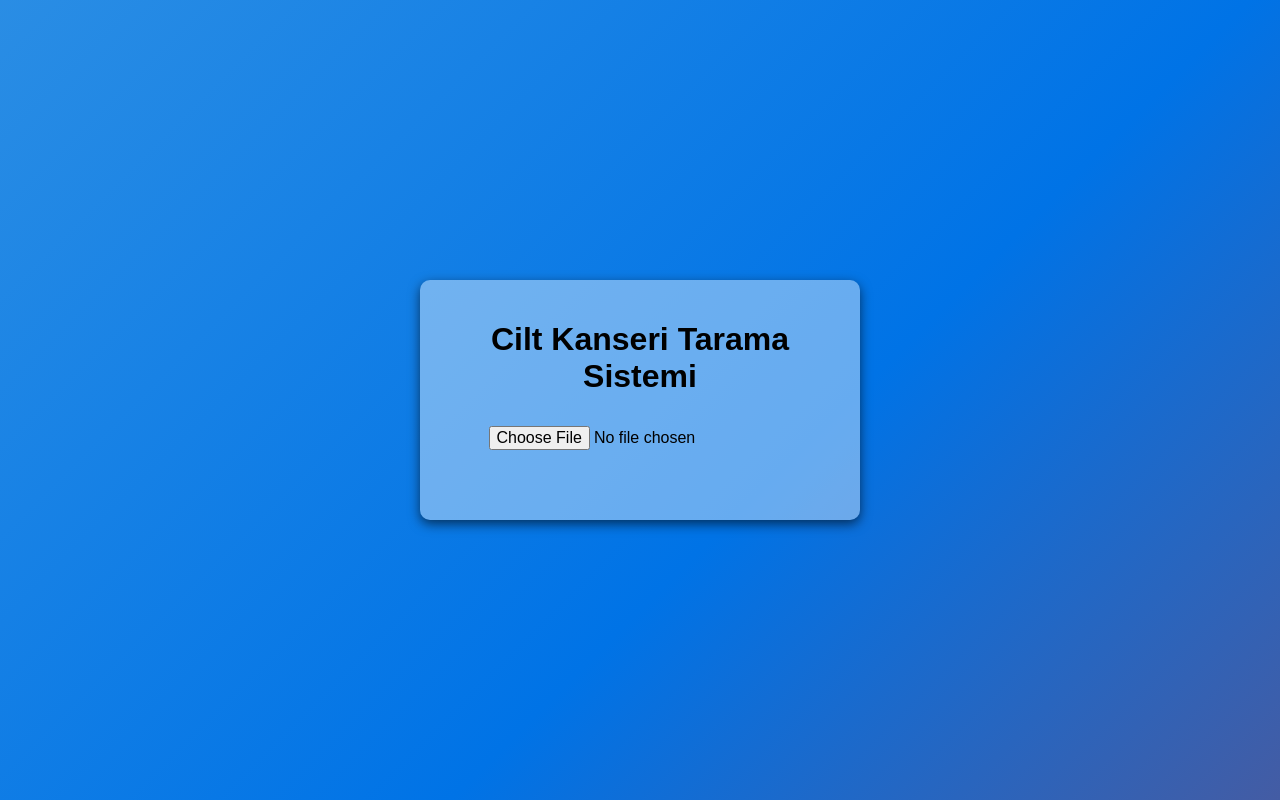
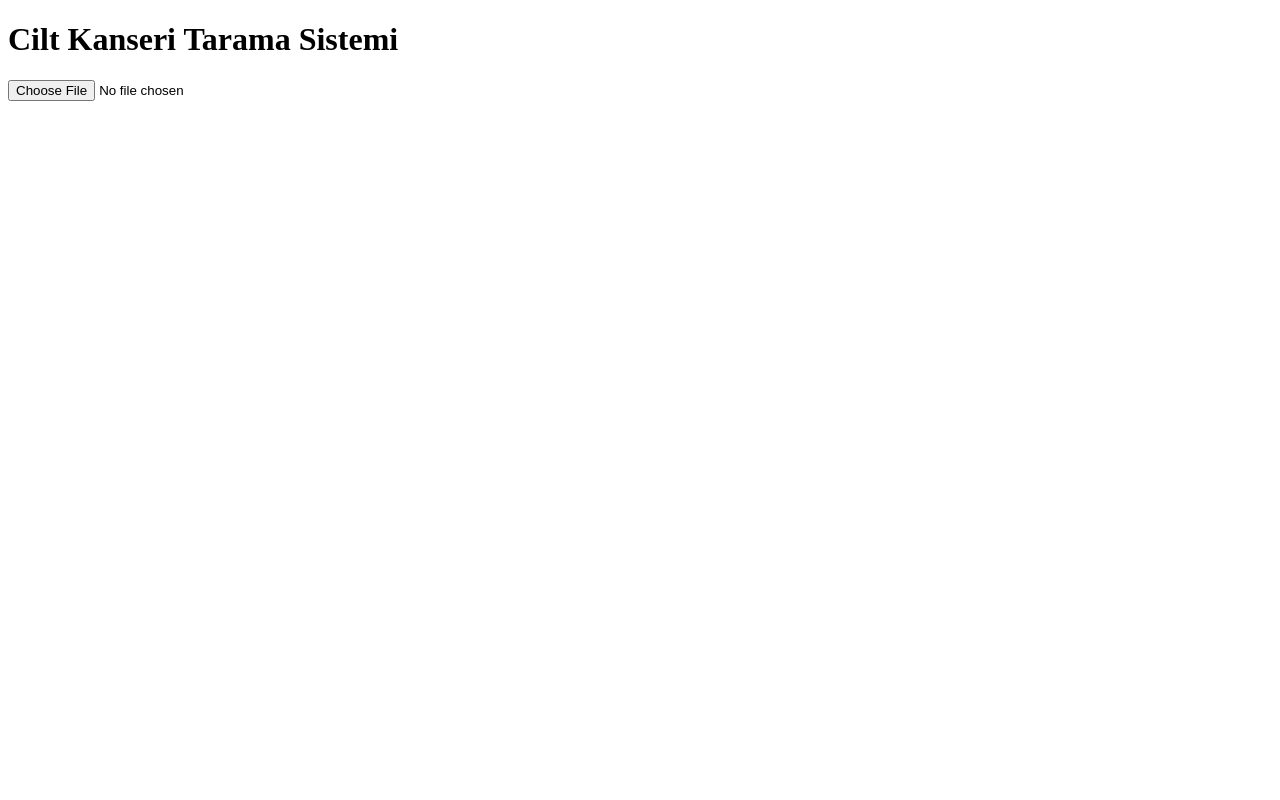
Before and after one commit to kbaltaci/Deriskop, a Flask app: page / in a window 1280 px wide. Run offline with Flask 3, Linux system fonts and the light colour scheme; some libraries are stand-ins or nearby versions.

Commit message:
Update index.html

```diff
--- a/templates/index.html
+++ b/templates/index.html
@@ -4,112 +4,35 @@
     <meta charset="UTF-8">
     <meta name="viewport" content="width=device-width, initial-scale=1.0">
     <title>Cilt Kanseri Tahmini</title>
-    <!-- Cropper.js CSS -->
     <link rel="stylesheet" href="https://cdnjs.cloudflare.com/ajax/libs/cropperjs/1.6.1/cropper.min.css">
     <style>
-        body {
-            font-family: Arial, sans-serif;
-            background: linear-gradient(-45deg, #00509e, #e22609, #0073e6, #5dade2);
-            background-size: 400% 400%;
-            animation: gradientBG 8s ease infinite;
-            margin: 0;
-            padding: 0;
-            display: flex;
-            justify-content: center;
-            align-items: center;
-            height: 100vh;
-            text-align: center;
-        }
-
-        @keyframes gradientBG {
-            0% { background-position: 0% 50%; }
-            50% { background-position: 100% 50%; }
-            100% { background-position: 0% 50%; }
-        }
-
-        .container {
-            background-color: rgba(255, 255, 255, 0.4);
-            border-radius: 10px;
-            padding: 20px;
-            width: 90%;
-            max-width: 400px;
-            box-shadow: 0 4px 12px rgba(0, 0, 0, 0.6);
-        }
-
-        h1 {
-            color: #000000;
-        }
-
-        input[type="file"] {
-            padding: 10px;
-            font-size: 16px;
-            margin-bottom: 20px;
-        }
-
-        .btn {
-            padding: 10px 20px;
-            background-color: #002f6c;
-            color: white;
-            border: none;
-            border-radius: 5px;
-            cursor: pointer;
-            margin-top: 20px;
-        }
-
-        .btn:hover {
-            background-color: #00509e;
-        }
-
-        .result {
-            margin-top: 20px;
-            font-size: 18px;
-            font-weight: bold;
-            color: #002f6c;
-        }
-
-        img {
-            max-width: 100%;
-            height: auto;
-            margin-top: 20px;
-        }
-
-        .cropper-container {
-            margin-top: 20px;
-        }
+        /* CSS kodları burada */
     </style>
 </head>
 <body>
     <div class="container">
         <h1>Cilt Kanseri Tarama Sistemi</h1>
-        <form action="/" method="post" enctype="multipart/form-data">
+        <form id="uploadForm">
             <input type="file" id="fileInput" accept="image/*" required>
             <div class="cropper-container">
                 <img id="image" src="#" alt="Seçilen Resim" style="display: none;">
             </div>
             <button type="button" id="cropBtn" class="btn" style="display: none;">Kırp</button>
-            <button type="submit" id="predictBtn" class="btn" style="display: none;">Tahmin Et</button>
+            <button type="button" id="predictBtn" class="btn" style="display: none;">Tahmin Et</button>
         </form>
-
-        {% if prediction %}
-            <div class="result">
-                <p>Sonuç: <strong>{{ prediction|round(2) }}%</strong></p>
-                <p style="color: {{ 'red' if prediction > 50 else 'green' }}">{{ 'Dikkat: Kötü Huylu Olabilir' if prediction > 50 else 'Risk Taşımıyor' }}</p>
-            </div>
-        {% endif %}
+        <div class="result" id="result"></div>
     </div>
 
-    <!-- Cropper.js ve jQuery -->
     <script src="https://cdnjs.cloudflare.com/ajax/libs/cropperjs/1.6.1/cropper.min.js"></script>
-    <script src="https://code.jquery.com/jquery-3.6.0.min.js"></script>
     <script>
-        $(document).ready(function () {
+        document.addEventListener('DOMContentLoaded', function () {
             let cropper;
             const fileInput = document.getElementById('fileInput');
             const image = document.getElementById('image');
             const cropBtn = document.getElementById('cropBtn');
             const predictBtn = document.getElementById('predictBtn');
+            const resultDiv = document.getElementById('result');
 
-            // Dosya seçildiğinde
             fileInput.addEventListener('change', function (e) {
                 const file = e.target.files[0];
                 if (file) {
@@ -118,43 +41,35 @@
                         image.src = event.target.result;
                         image.style.display = 'block';
 
-                        // Cropper.js başlat
                         if (cropper) {
                             cropper.destroy();
                         }
                         cropper = new Cropper(image, {
-                            aspectRatio: 1, // 1:1 oranında kırpma
+                            aspectRatio: 1,
                             viewMode: 1,
                             autoCropArea: 1,
                             responsive: true,
                         });
 
-                        // Kırp butonunu göster
                         cropBtn.style.display = 'inline-block';
                     };
                     reader.readAsDataURL(file);
                 }
             });
 
-            // Kırp butonuna tıklandığında
             cropBtn.addEventListener('click', function () {
                 if (cropper) {
-                    // Kırpılan resmi 250x250 boyutunda al
                     const croppedCanvas = cropper.getCroppedCanvas({
                         width: 250,
                         height: 250,
                     });
 
-                    // Kırpılan resmi göster
                     image.src = croppedCanvas.toDataURL();
-                    cropper.destroy(); // Cropper'ı kapat
-
-                    // Tahmin Et butonunu göster
+                    cropper.destroy();
                     predictBtn.style.display = 'inline-block';
                 }
             });
 
-            // Tahmin Et butonuna tıklandığında
             predictBtn.addEventListener('click', function () {
                 const croppedCanvas = document.createElement('canvas');
                 croppedCanvas.width = 250;
@@ -162,23 +77,23 @@
                 const ctx = croppedCanvas.getContext('2d');
                 ctx.drawImage(image, 0, 0, 250, 250);
 
-                // Kırpılan resmi form verisi olarak gönder
                 croppedCanvas.toBlob(function (blob) {
                     const formData = new FormData();
                     formData.append('file', blob, 'cropped_image.png');
 
-                    // Sunucuya gönder
-                    fetch('/', {
+                    fetch('http://localhost:5000/', {
                         method: 'POST',
                         body: formData,
                     })
                     .then(response => response.json())
                     .then(data => {
-                        // Tahmin sonucunu göster
-                        alert(`Tahmin Sonucu: ${data.prediction}%`);
+                        resultDiv.innerHTML = `<p>Sonuç: <strong>${data.prediction}%</strong></p>`;
                     })
-                    .catch(error => console.error('Hata:', error));
-                });
+                    .catch(error => {
+                        console.error('Hata:', error);
+                        resultDiv.innerHTML = `<p style="color: red;">Hata: ${error.message}</p>`;
+                    });
+                }, 'image/png');
             });
         });
     </script>
```
